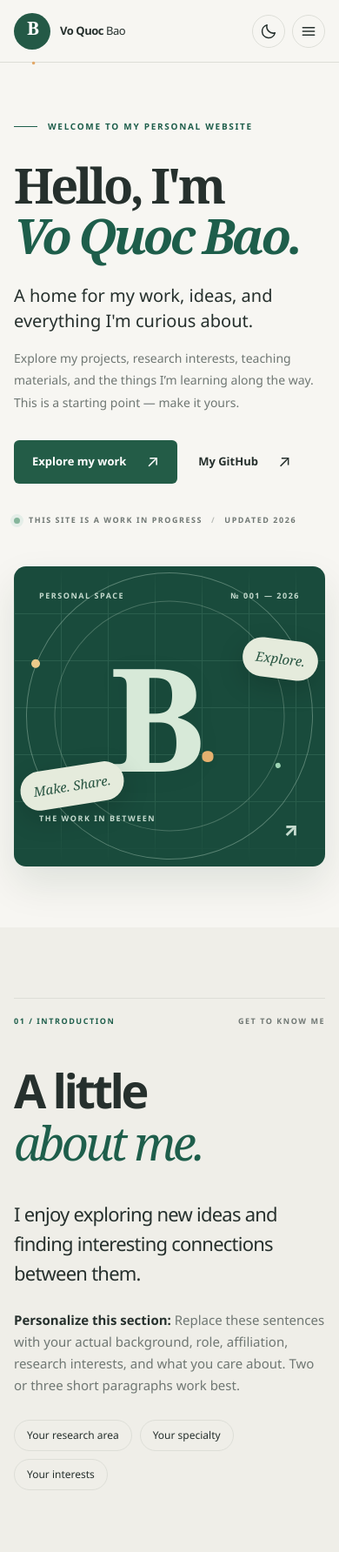
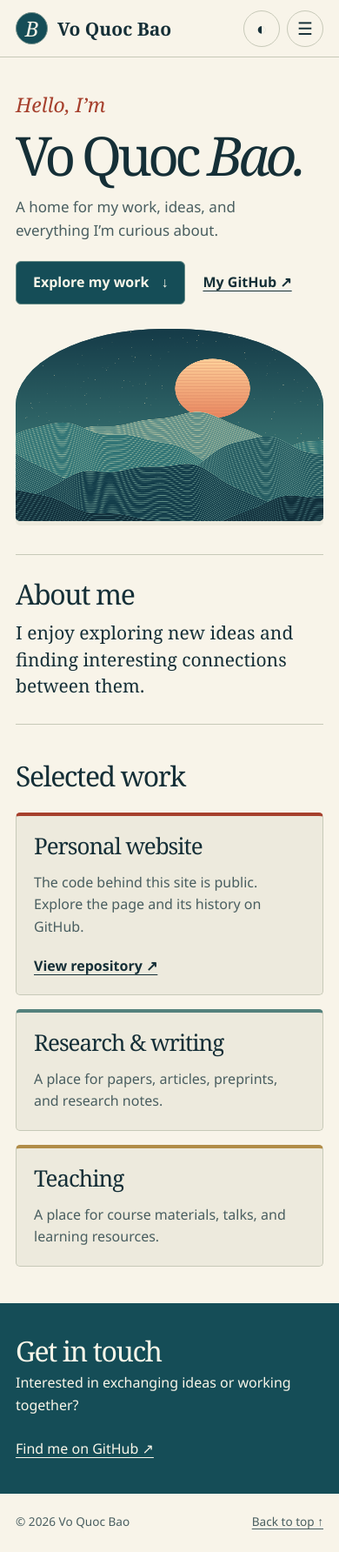
Before and after one commit to vqbao-storm/Vo-Quoc-Bao, a plain HTML site: page index.html in a window 390 px wide. Shown: the top 1784 px of the page at 87% size. Drawn offline with Linux system fonts and the light colour scheme; files that its build step writes are made by us from their sources.

Commit message:
Redesign homepage with a contour landscape and responsive portfolio layout

```diff
--- a/index.html
+++ b/index.html
@@ -1,165 +1,160 @@
 <!doctype html>
 <html lang="en">
 <head>
-  <meta charset="UTF-8">
-  <meta name="viewport" content="width=device-width, initial-scale=1">
-  <meta name="theme-color" content="#f7f6f2">
-  <meta name="description" content="The personal website of Vo Quoc Bao — projects, ideas, research, and teaching.">
-  <meta property="og:type" content="website">
-  <meta property="og:title" content="Vo Quoc Bao — Personal Website">
-  <meta property="og:description" content="A place for my work, ideas, and projects.">
-  <title>Vo Quoc Bao — Personal Website</title>
-  <link rel="icon" href="assets/favicon.svg" type="image/svg+xml">
-  <link rel="stylesheet" href="assets/styles.css">
-  <script src="assets/main.js" defer></script>
+<meta charset="utf-8">
+<meta name="viewport" content="width=device-width,initial-scale=1">
+<meta name="color-scheme" content="light dark">
+<meta name="description" content="Vo Quoc Bao’s personal website for projects, research, and teaching.">
+<title>Vo Quoc Bao · Personal website</title>
+<style>
+:root{color-scheme:light;--paper:#f8f4e9;--ink:#152f37;--muted:#495e60;--line:#c7c9b8;--accent:#a6402d;--panel:#edeadd;--sea:#154d57;--onsea:#f9f6e9;--serif:Georgia,'Times New Roman',serif;--sans:'Segoe UI',Arial,sans-serif}
+:root[data-theme=dark]{color-scheme:dark;--paper:#152b31;--ink:#f5efdf;--muted:#bdc9c0;--line:#4d6364;--accent:#ffa886;--panel:#203a40;--sea:#0c242c;--onsea:#f9f6e9}
+*{box-sizing:border-box}
+html{scroll-behavior:smooth;scroll-padding-top:2rem}
+body{margin:0;background:var(--paper);color:var(--ink);font:1rem/1.6 var(--sans)}
+a{color:inherit;text-underline-offset:.25em}
+a:focus-visible,button:focus-visible{outline:3px solid var(--accent);outline-offset:5px}
+.wrap{width:min(1200px,calc(100% - 88px));margin-inline:auto}
+.skip{position:absolute;top:-5rem;left:1rem;padding:.5rem;background:var(--paper);z-index:4}.skip:focus{top:.5rem}
+header{border-bottom:1px solid var(--line)}
+.bar,.brand,nav,.actions,.hero-links,.footer-inner{display:flex;align-items:center}
+.bar{gap:28px;min-height:78px;position:relative}
+.brand{gap:11px;text-decoration:none;font:bold 21px var(--serif);margin-right:auto;white-space:nowrap}
+.mark{display:grid;place-items:center;width:37px;height:37px;border-radius:50%;background:var(--sea);color:var(--onsea);font:italic 24px var(--serif);border:1px solid #74918b}
+nav{gap:23px} nav a{text-decoration:none;font-size:.9rem} nav a:hover,.textlink:hover{color:var(--accent);text-decoration:underline}
+.actions{gap:8px}.icon{background:transparent;border:1px solid var(--line);color:var(--ink);border-radius:50%;width:42px;height:42px;cursor:pointer;font-size:20px;line-height:1}
+.menu{display:none}
+.hero{display:grid;grid-template-columns:1fr 1.05fr;gap:clamp(30px,5vw,80px);align-items:center;padding-block:clamp(45px,6vw,90px)}
+.hello{font:italic clamp(23px,2.6vw,36px) var(--serif);color:var(--accent);margin:0 0 15px}
+h1,h2,h3,p{margin:0}
+h1,h2,h3{font-family:var(--serif);font-weight:400}
+h1{font-size:clamp(68px,8.8vw,132px);letter-spacing:-.075em;line-height:.88}
+h1 em{display:block;font-weight:400}
+.lead{font-size:clamp(17px,1.45vw,21px);max-width:34ch;margin-block:26px;color:var(--muted)}
+.hero-links{gap:22px;flex-wrap:wrap}
+.button{display:inline-flex;align-items:center;gap:14px;text-decoration:none;background:var(--sea);border:1px solid #678b87;color:var(--onsea);padding:11px 19px;border-radius:6px;font-weight:600}
+.button:hover{background:#21616b}
+.textlink{font-weight:600}
+.art{aspect-ratio:1.26;position:relative;overflow:hidden;margin:0;border-radius:48% 48% 5px 5px / 40% 40% 5px 5px;background:linear-gradient(#123a49 0%,#1d6067 63%,#193d46 100%);box-shadow:0 5px 0 var(--panel)}
+.art canvas{display:block;width:100%;height:100%}
+.band{border-block:1px solid var(--line);padding-block:38px;display:grid;grid-template-columns:1fr 2fr;gap:32px;align-items:baseline}
+h2{font-size:clamp(32px,4vw,56px);letter-spacing:-.045em;line-height:1.08}
+.band p{max-width:49ch;font:clamp(21px,2.3vw,31px)/1.45 var(--serif)}
+.work{padding-block:clamp(42px,6vw,80px)}
+.cards{margin-top:25px;display:grid;grid-template-columns:1.3fr 1fr 1fr;gap:16px}
+.card{border:1px solid var(--line);border-top:4px solid var(--accent);border-radius:5px;background:var(--panel);padding:clamp(20px,2.3vw,34px);display:flex;flex-direction:column;align-items:flex-start;gap:15px}
+.card:nth-child(2){border-top-color:#54817c}.card:nth-child(3){border-top-color:#b18c47}
+.card h3{font-size:clamp(26px,2.5vw,36px);line-height:1.1;letter-spacing:-.04em}
+.card p{color:var(--muted);max-width:40ch}
+.card a{margin-top:auto;padding-top:4px}
+.contact{background:var(--sea);color:var(--onsea);padding-block:clamp(38px,6vw,72px)}
+.contact .wrap{display:flex;align-items:center;justify-content:space-between;gap:25px}
+.contact a{text-decoration-thickness:1px}.contact h2{margin-bottom:7px}
+.footer-inner{justify-content:space-between;gap:20px;padding-block:21px;font-size:.85rem;color:var(--muted)}
+@media(max-width:800px){.wrap{width:calc(100% - 44px)}.bar{gap:14px}nav{gap:14px}.cards{grid-template-columns:1fr 1fr}.card:first-child{grid-column:1/-1}.hero{gap:22px}h1{font-size:clamp(62px,10vw,84px)}}
+@media(max-width:660px){.wrap{width:calc(100% - 36px)}.bar{min-height:65px;flex-wrap:wrap}.menu{display:block}nav{display:none;order:3;width:100%;flex-wrap:wrap;padding:0 0 14px}nav.open{display:flex}nav a{padding:5px}.hero{grid-template-columns:1fr;padding-block:38px;gap:28px}h1{font-size:clamp(62px,14vw,88px)}h1 em{display:inline}.hero-links{gap:20px}.lead{margin-block:18px 22px}.art{aspect-ratio:1.6}.band{grid-template-columns:1fr;gap:12px;padding-block:28px}.cards{grid-template-columns:1fr}.contact .wrap{align-items:flex-start;flex-direction:column}.footer-inner{flex-wrap:wrap}}
+@media(prefers-reduced-motion:reduce){html{scroll-behavior:auto}}
+</style>
 </head>
-<body>
-  <a class="skip-link" href="#main">Skip to content</a>
-  <header class="site-header">
-    <div class="container header-inner">
-      <a class="brand" href="#top" aria-label="Vo Quoc Bao — home">
-        <span class="brand-symbol" aria-hidden="true">B<span class="brand-dot">.</span></span>
-        <span class="brand-label">Vo Quoc <span>Bao</span></span>
-      </a>
-      <nav class="site-nav" id="site-nav" aria-label="Main navigation">
-        <a href="#about">About</a>
-        <a href="#work">Work</a>
-        <a href="#publications">Publications</a>
-        <a href="#teaching">Teaching</a>
-        <a href="#contact">Contact</a>
-      </nav>
-      <div class="header-actions">
-        <button class="icon-button theme-toggle" type="button" aria-label="Switch to dark mode" title="Toggle color theme">
-          <svg class="sun-icon" aria-hidden="true" viewBox="0 0 24 24" fill="none" stroke="currentColor" stroke-width="1.8" stroke-linecap="round" stroke-linejoin="round"><circle cx="12" cy="12" r="4"/><path d="M12 2v2m0 16v2M4.93 4.93l1.42 1.42m11.3 11.3 1.42 1.42M2 12h2m16 0h2M4.93 19.07l1.42-1.42m11.3-11.3 1.42-1.42"/></svg>
-          <svg class="moon-icon" aria-hidden="true" viewBox="0 0 24 24" fill="none" stroke="currentColor" stroke-width="1.8" stroke-linecap="round" stroke-linejoin="round"><path d="M20.8 14.2A9 9 0 0 1 9.8 3.2 9 9 0 1 0 20.8 14.2Z"/></svg>
-        </button>
-        <button class="icon-button menu-toggle" type="button" aria-label="Open navigation" aria-controls="site-nav" aria-expanded="false">
-          <svg aria-hidden="true" viewBox="0 0 24 24" fill="none" stroke="currentColor" stroke-width="1.8" stroke-linecap="round"><path d="M4 7h16M4 12h16M4 17h16"/></svg>
-        </button>
-      </div>
-    </div>
-  </header>
+<body id="top">
+<a class="skip" href="#main">Skip to content</a>
+<header><div class="wrap bar">
+<a class="brand" href="#top"><span class="mark" aria-hidden="true">B</span>Vo Quoc Bao</a>
+<nav id="nav" aria-label="Main navigation"><a href="#about">About</a><a href="#work">Work</a><a href="#publications">Publications</a><a href="#teaching">Teaching</a><a href="#contact">Contact</a></nav>
+<div class="actions"><button class="icon" id="theme" aria-label="Switch to dark mode" title="Switch color theme">◐</button><button class="icon menu" id="menu" aria-controls="nav" aria-expanded="false" aria-label="Open navigation">☰</button></div>
+</div></header>
+<main id="main">
+<section class="wrap hero" aria-labelledby="name">
+<div><p class="hello">Hello, I’m</p><h1 id="name">Vo Quoc <em>Bao.</em></h1>
+<p class="lead">A home for my work, ideas, and everything I’m curious about.</p>
+<div class="hero-links"><a class="button" href="#work">Explore my work <span aria-hidden="true">↓</span></a><a class="textlink" href="https://github.com/vqbao-storm">My GitHub ↗</a></div></div>
+<figure class="art" aria-label="A terracotta sun above overlapping teal mountain ridges, drawn in fine contour lines" role="img"><canvas id="landscape" width="1000" height="790" aria-hidden="true"></canvas></figure>
+</section>
+<section id="about" class="wrap band" aria-labelledby="about-title"><h2 id="about-title">About me</h2><p>I enjoy exploring new ideas and finding interesting connections between them.</p></section>
+<section id="work" class="wrap work" aria-labelledby="work-title"><h2 id="work-title">Selected work</h2>
+<div class="cards">
+<article class="card"><h3>Personal website</h3><p>The code behind this site is public. Explore the page and its history on GitHub.</p><a class="textlink" href="https://github.com/vqbao-storm/Vo-Quoc-Bao">View repository ↗</a></article>
+<article id="publications" class="card"><h3>Research &amp; writing</h3><p>A place for papers, articles, preprints, and research notes.</p></article>
+<article id="teaching" class="card"><h3>Teaching</h3><p>A place for course materials, talks, and learning resources.</p></article>
+</div></section>
+<section class="contact" id="contact" aria-labelledby="contact-title"><div class="wrap"><div><h2 id="contact-title">Get in touch</h2><p>Interested in exchanging ideas or working together?</p></div><a href="https://github.com/vqbao-storm">Find me on GitHub ↗</a></div></section>
+</main>
+<footer class="wrap footer-inner"><span>© <span id="year">2026</span> Vo Quoc Bao</span><a href="#top">Back to top ↑</a></footer>
+<script>
+const root = document.documentElement;
+const theme = document.querySelector('#theme');
+function setTheme(value) {
+  root.dataset.theme = value;
+  theme.setAttribute('aria-label', value === 'dark' ? 'Switch to light mode' : 'Switch to dark mode');
+}
+let preferred = matchMedia('(prefers-color-scheme: dark)').matches ? 'dark' : 'light';
+try { preferred = localStorage.getItem('theme') || preferred; } catch {}
+setTheme(preferred);
+theme.onclick = () => {
+  setTheme(root.dataset.theme === 'dark' ? 'light' : 'dark');
+  try { localStorage.setItem('theme', root.dataset.theme); } catch {}
+};
+const nav = document.querySelector('#nav');
+const menu = document.querySelector('#menu');
+function setMenu(open) {
+  nav.classList.toggle('open', open);
+  menu.setAttribute('aria-expanded', String(open));
+  menu.setAttribute('aria-label', open ? 'Close navigation' : 'Open navigation');
+}
+menu.onclick = () => setMenu(!nav.classList.contains('open'));
+nav.onclick = () => setMenu(false);
+document.addEventListener('keydown', event => {
+  if (event.key === 'Escape' && nav.classList.contains('open')) { setMenu(false); menu.focus(); }
+});
+document.querySelector('#year').textContent = new Date().getFullYear();
 
-  <main id="main">
-    <section class="hero container" id="top" aria-labelledby="hero-heading">
-      <div class="hero-copy">
-        <div class="eyebrow"><span class="eyebrow-line" aria-hidden="true"></span> WELCOME TO MY PERSONAL WEBSITE</div>
-        <h1 id="hero-heading" class="personal-hero-title">Hello, I'm<br><em>Vo Quoc Bao.</em></h1>
-        <p class="hero-lead">A home for my work, ideas, and everything I'm curious about.</p>
-        <p class="hero-detail">Explore my projects, research interests, teaching materials, and the things I’m learning along the way. This is a starting point — make it yours.</p>
-        <div class="hero-actions">
-          <a class="btn btn-primary" href="#work">Explore my work <span aria-hidden="true">↗</span></a>
-          <a class="btn btn-text" href="https://github.com/vqbao-storm" target="_blank" rel="noopener noreferrer">My GitHub <span aria-hidden="true">↗</span></a>
-        </div>
-        <div class="hero-footnote"><span class="status-ring" aria-hidden="true"></span> THIS SITE IS A WORK IN PROGRESS <span class="footnote-separator" aria-hidden="true">/</span> UPDATED 2026</div>
-      </div>
-      <div class="hero-visual" aria-label="Decorative monogram illustration of the letter B" role="img">
-        <div class="art-grid" aria-hidden="true"></div>
-        <div class="art-topline" aria-hidden="true"><span>PERSONAL SPACE</span><span>№ 001 — 2026</span></div>
-        <div class="orbit orbit-outer" aria-hidden="true"></div>
-        <div class="orbit orbit-inner" aria-hidden="true"></div>
-        <div class="monogram" aria-hidden="true">B<span>·</span></div>
-        <span class="floating-tag tag-top" aria-hidden="true">Explore.</span>
-        <span class="floating-tag tag-bottom" aria-hidden="true">Make. Share.</span>
-        <div class="art-bottomline" aria-hidden="true"><span>THE WORK IN BETWEEN</span><span>↗</span></div>
-      </div>
-    </section>
-
-    <section class="section section-alt" id="about" aria-labelledby="about-heading">
-      <div class="container">
-        <div class="section-topline"><span>01 / INTRODUCTION</span><span>GET TO KNOW ME</span></div>
-        <div class="about-layout">
-          <h2 id="about-heading">A little<br><em>about me.</em></h2>
-          <div class="about-content">
-            <p class="large-paragraph">I enjoy exploring new ideas and finding interesting connections between them.</p>
-            <p><strong>Personalize this section:</strong> Replace these sentences with your actual background, role, affiliation, research interests, and what you care about. Two or three short paragraphs work best.</p>
-            <div class="about-pill-row" aria-label="Interest areas to personalize">
-              <span class="pill">Your research area</span>
-              <span class="pill">Your specialty</span>
-              <span class="pill">Your interests</span>
-            </div>
-          </div>
-        </div>
-      </div>
-    </section>
-
-    <section class="section" id="work" aria-labelledby="work-heading">
-      <div class="container">
-        <div class="section-topline"><span>02 / WHAT I'M DOING</span><span>SELECTED PROJECTS</span></div>
-        <div class="section-heading-row">
-          <div><h2 id="work-heading">Selected <em>work.</em></h2><p>Projects and ideas worth sharing.</p></div>
-          <span class="section-aside">CURATED / IN PROGRESS</span>
-        </div>
-        <div class="project-grid">
-          <article class="project-card">
-            <div class="project-art project-art-one" aria-hidden="true"><div class="project-art-circle"></div><span>01</span></div>
-            <div class="project-meta">PROJECT / 01 <span>FEATURED</span></div>
-            <h3>Your featured project</h3>
-            <p>Describe a project you’re proud of. Explain the problem, your contribution, and the outcome in one or two sentences.</p>
-            <span class="project-link-hint">Add a project link ↗</span>
-          </article>
-          <article class="project-card">
-            <div class="project-art project-art-two" aria-hidden="true"><div class="project-art-bars"><i></i><i></i><i></i><i></i></div><span>02</span></div>
-            <div class="project-meta">PROJECT / 02 <span>EXPLORATION</span></div>
-            <h3>Another interesting project</h3>
-            <p>Highlight a research idea, technical project, collaboration, or piece of work you would like visitors to discover.</p>
-            <span class="project-link-hint">Add a project link ↗</span>
-          </article>
-          <article class="project-card">
-            <div class="project-art project-art-three" aria-hidden="true"><div class="project-art-diamond"></div><span>03</span></div>
-            <div class="project-meta">PROJECT / 03 <span>OPEN SOURCE</span></div>
-            <h3>A project in progress</h3>
-            <p>Share something you’re currently building or a topic you’re investigating. Replace this example with your own work.</p>
-            <span class="project-link-hint">Add a project link ↗</span>
-          </article>
-        </div>
-      </div>
-    </section>
-
-    <section class="section section-alt" id="publications" aria-labelledby="publications-heading">
-      <div class="container">
-        <div class="section-topline"><span>03 / IDEAS IN PRINT</span><span>RESEARCH & WRITING</span></div>
-        <div class="section-heading-row">
-          <div><h2 id="publications-heading">Research & <em>writing.</em></h2><p>A place for papers, articles, preprints, or notes.</p></div>
-        </div>
-        <div class="publication-list">
-          <article class="publication-item">
-            <span class="publication-number">01</span>
-            <div class="publication-detail"><div class="publication-type">REPLACE WITH YOUR PUBLICATION</div><h3>Title of your paper, article, or research note</h3><p>Authors · Journal / conference / platform · Year</p></div>
-            <span class="publication-decoration" aria-hidden="true">↗</span>
-          </article>
-          <article class="publication-item">
-            <span class="publication-number">02</span>
-            <div class="publication-detail"><div class="publication-type">REPLACE WITH YOUR PUBLICATION</div><h3>A second publication or piece of writing</h3><p>Authors · Journal / conference / platform · Year</p></div>
-            <span class="publication-decoration" aria-hidden="true">↗</span>
-          </article>
-        </div>
-        <p class="inline-note">Tip: Replace these examples with real citations. You can add PDF, DOI, arXiv, or project links to each item.</p>
-      </div>
-    </section>
-
-    <section class="section" id="teaching" aria-labelledby="teaching-heading">
-      <div class="container">
-        <div class="section-topline"><span>04 / SHARING KNOWLEDGE</span><span>TEACHING & RESOURCES</span></div>
-        <div class="section-heading-row">
-          <div><h2 id="teaching-heading">Learning is <em>shared.</em></h2><p>Courses, talks, resources, and useful materials.</p></div>
-        </div>
-        <div class="teaching-grid">
-          <article class="teaching-card"><span class="teaching-icon" aria-hidden="true">↗</span><div><div class="card-kicker">COURSE / PLACEHOLDER</div><h3>Course or subject name</h3><p>Institution · Academic year · Add a one-line description of this course.</p></div></article>
-          <article class="teaching-card"><span class="teaching-icon" aria-hidden="true">✳</span><div><div class="card-kicker">RESOURCE / PLACEHOLDER</div><h3>Slides & learning resources</h3><p>Add lecture notes, slides, reading lists, or assignments you want to make public.</p></div></article>
-        </div>
-      </div>
-    </section>
-
-    <section class="contact-section" id="contact" aria-labelledby="contact-heading">
-      <div class="container contact-inner">
-        <div><span class="contact-eyebrow">05 / GET IN TOUCH</span><h2 id="contact-heading">Let's make<br><em>something good.</em></h2><p>Interested in connecting, exchanging ideas, or working together? Find me on GitHub, or add your preferred email and social links here.</p></div>
-        <a class="contact-arrow" href="https://github.com/vqbao-storm" target="_blank" rel="noopener noreferrer" aria-label="Visit Vo Quoc Bao’s GitHub profile">↗</a>
-      </div>
-      <div class="container contact-links"><a href="https://github.com/vqbao-storm" target="_blank" rel="noopener noreferrer">GITHUB ↗</a><span>ADD YOUR EMAIL / LINKEDIN / SCHOLAR PROFILE HERE</span></div>
-    </section>
-  </main>
-
-  <footer class="site-footer"><div class="container footer-inner"><span>© <span id="current-year">2026</span> Vo Quoc Bao</span><span>Made with care · Hosted on GitHub Pages</span><a href="#top">Back to top ↑</a></div></footer>
+// Draw the static landscape in layers, from distant sky to foreground contours.
+function drawLandscape() {
+  const canvas = document.querySelector('#landscape');
+  const ctx = canvas.getContext('2d');
+  if (!ctx) return;
+  const w = canvas.width, h = canvas.height;
+  let seed = 2718;
+  function random() { seed = (seed * 1664525 + 1013904223) >>> 0; return seed / 4294967296; }
+  const sky = ctx.createLinearGradient(0, 0, 0, h);
+  sky.addColorStop(0, '#153b48'); sky.addColorStop(.68, '#397573'); sky.addColorStop(1, '#e1c496');
+  ctx.fillStyle = sky; ctx.fillRect(0, 0, w, h);
+  ctx.fillStyle = '#e6d7ad';
+  for (let i = 0; i < 220; i++) {
+    ctx.globalAlpha = .2 + random() * .5;
+    ctx.fillRect(random() * w, random() * h * .63, 2, 2);
+  }
+  ctx.globalAlpha = 1;
+  const cx = w * .64, cy = h * .31, r = w * .122;
+  ctx.save(); ctx.beginPath(); ctx.arc(cx, cy, r, 0, 2 * Math.PI); ctx.clip();
+  const sun = ctx.createLinearGradient(0, cy-r, 0, cy+r);
+  sun.addColorStop(0, '#ffd39c'); sun.addColorStop(1, '#e9865f');
+  ctx.fillStyle = sun; ctx.fillRect(cx-r, cy-r, r*2, r*2);
+  ctx.strokeStyle = '#ce795c'; ctx.globalAlpha = .48;
+  for (let y = cy-r; y < cy+r; y += 5) { ctx.beginPath(); ctx.moveTo(cx-r,y); ctx.lineTo(cx+r,y); ctx.stroke(); }
+  ctx.restore();
+  const layers = [
+    [.53, 65, 1.6, '#619189', '#b8c4a3'],
+    [.60, 77, 3.5, '#327576', '#95b6a0'],
+    [.69, 84, 5.9, '#245b61', '#79a59b'],
+    [.80, 78, 2.1, '#143e4b', '#67958c'],
+    [.94, 63, 4.7, '#112f3b', '#47767a']
+  ];
+  for (const [level, amp, phase, fill, stroke] of layers) {
+    function ridge(x, depth) {
+      const t = x / w;
+      return h * level + depth + amp * (Math.sin(t*6.1+phase+depth*.0009) + .27*Math.sin(t*15+phase-depth*.0015) + .08*Math.cos(t*34+phase));
+    }
+    function trace(depth) {
+      ctx.beginPath(); ctx.moveTo(0, ridge(0,depth));
+      for (let x = 3; x < w+3; x += 3) ctx.lineTo(x, ridge(x,depth));
+    }
+    trace(0); ctx.lineTo(w,h); ctx.lineTo(0,h); ctx.closePath();ctx.fillStyle=fill;ctx.fill();
+    ctx.strokeStyle=stroke;ctx.lineWidth=1.5;
+    for (let d=0; d<h*(1-level)+amp*2; d+=8) { trace(d); ctx.stroke(); }
+  }
+}
+drawLandscape();
+</script>
 </body>
 </html>
```
